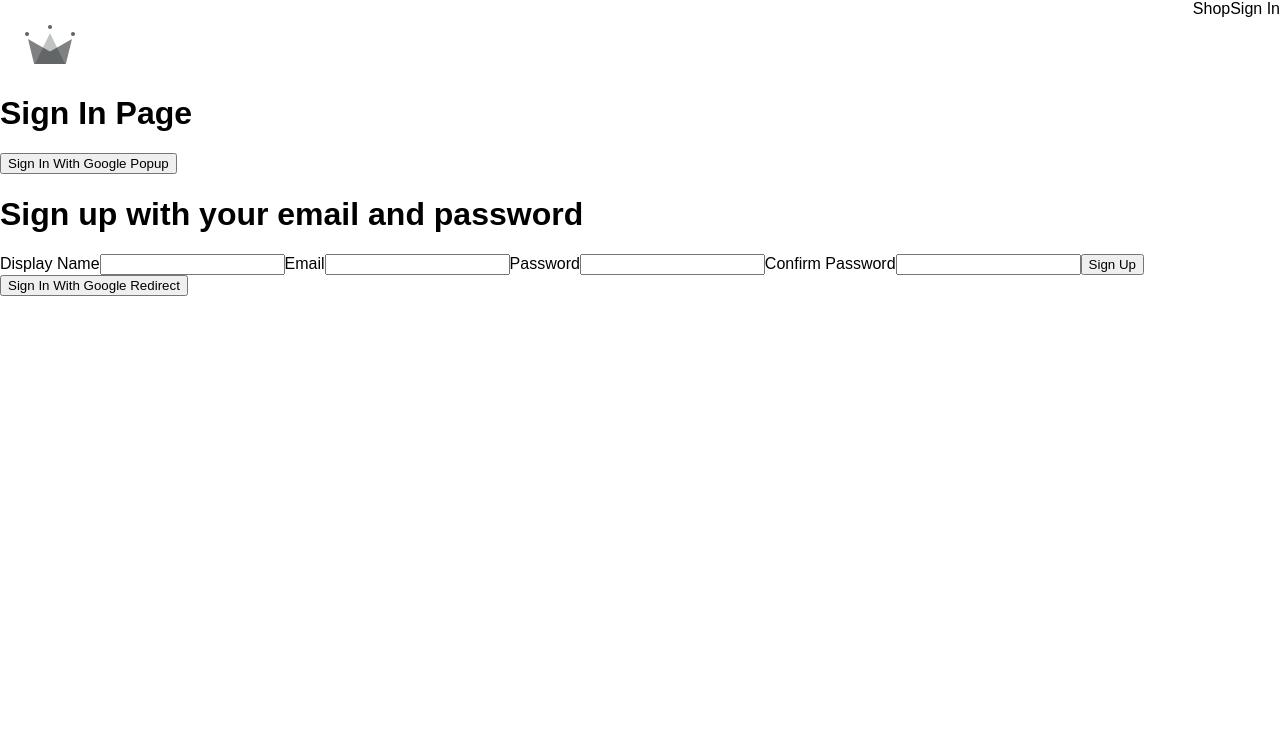
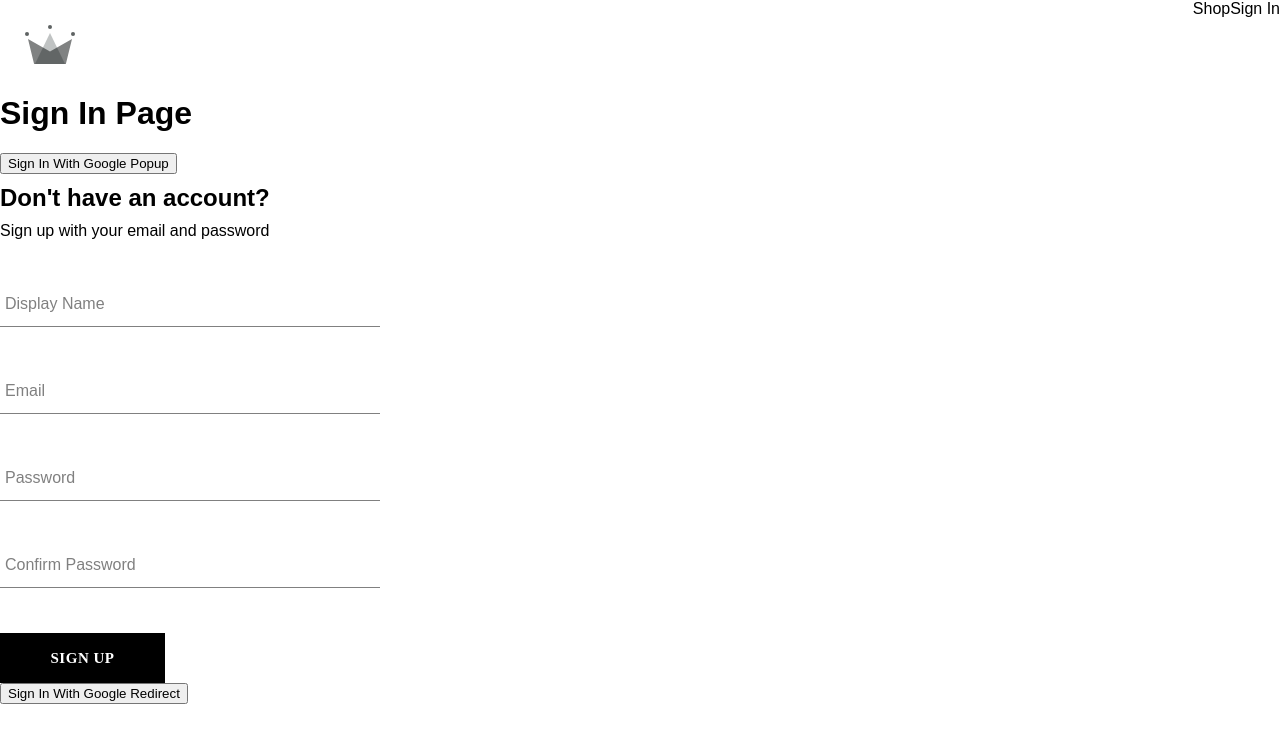
Before and after one commit to lingeorge88/E_commerceReact, a React (Create React App) app: page /sign-in in a window 1280 px wide. Shown: the top 742 px of the page. Built offline with nearby package versions, Linux system fonts and the light colour scheme; the HTML template or start-up script is replaced by a standard one.

Commit message:
added input, button, signup components

```diff
--- /dev/null
+++ b/src/components/button/button.component.jsx
@@ -0,0 +1,16 @@
+import React from 'react'
+import './button.styles.scss';
+
+const BUTTON_TYPE_CLASSES = {
+    google: 'google-sign-in',
+    inverted: 'inverted'
+}
+const Button = ({children, buttonType, ...otherProps}) => {
+  return (
+    <button className={`button-container ${BUTTON_TYPE_CLASSES[buttonType]}`}>
+        {children}
+    </button>
+  )
+}
+
+export default Button;
--- /dev/null
+++ b/src/components/button/button.styles.scss
@@ -0,0 +1,46 @@
+.button-container {
+    min-width: 165px;
+    width: auto;
+    height: 50px;
+    letter-spacing: 0.5px;
+    line-height: 50px;
+    padding: 0 35px 0 35px;
+    font-size: 15px;
+    background-color: black;
+    color: white;
+    text-transform: uppercase;
+    font-family: 'Press Start 2P';
+    font-weight: bolder;
+    border: none;
+    cursor: pointer;
+    display: flex;
+    justify-content: center;
+
+    &:hover {
+      background-color: white;
+      color: black;
+      border: 1px solid black;
+    }
+
+    &.google-sign-in {
+      background-color: #4285f4;
+      color: white;
+
+      &:hover {
+        background-color: #357ae8;
+        border: none;
+      }
+    }
+
+    &.inverted {
+      background-color: white;
+      color: black;
+      border: 1px solid black;
+
+      &:hover {
+        background-color: black;
+        color: white;
+        border: none;
+      }
+    }
+  }
--- /dev/null
+++ b/src/components/form-input/form-input.component.jsx
@@ -0,0 +1,15 @@
+import React from 'react'
+import './form-input.styles.scss';
+
+const FormInput = ({label, ...otherProps}) => {
+  return (
+    <div className='group'>
+        <input className='form-input' {...otherProps}/>
+        {label && (
+    <label className={`${otherProps.value.length ? 'shrink' : null} form-input-label`}>{label}</label> )}
+
+    </div>
+  )
+}
+
+export default FormInput;
--- /dev/null
+++ b/src/components/form-input/form-input.styles.scss
@@ -0,0 +1,54 @@
+$sub-color: grey;
+$main-color: black;
+
+@mixin shrinkLabel {
+  top: -14px;
+  font-size: 12px;
+  color: $main-color;
+}
+
+.group {
+  position: relative;
+  margin: 45px 0;
+
+  .form-input {
+    background: none;
+    background-color: white;
+    color: $sub-color;
+    font-size: 18px;
+    padding: 10px 10px 10px 5px;
+    display: block;
+    width: 100%;
+    border: none;
+    border-radius: 0;
+    border-bottom: 1px solid $sub-color;
+    margin: 25px 0;
+
+    &:focus {
+      outline: none;
+    }
+
+    &:focus ~ .form-input-label {
+      @include shrinkLabel();
+    }
+  }
+
+  input[type='password'] {
+    letter-spacing: 0.3em;
+  }
+
+  .form-input-label {
+    color: $sub-color;
+    font-size: 16px;
+    font-weight: normal;
+    position: absolute;
+    pointer-events: none;
+    left: 5px;
+    top: 10px;
+    transition: 300ms ease all;
+
+    &.shrink {
+      @include shrinkLabel();
+    }
+  }
+}
--- a/src/components/sign-up-form/sign-up-form.component.jsx
+++ b/src/components/sign-up-form/sign-up-form.component.jsx
@@ -1,57 +1,74 @@
 import React from 'react';
 import { useState } from 'react';
-import { auth, createAuthUserWithEmailAndPassword, createUserDocumentFromAuth} from '../../utils/firebase/firebase.utils';
+import {
+    createAuthUserWithEmailAndPassword,
+    createUserDocumentFromAuth,
+  } from '../../utils/firebase/firebase.utils';
 
+import FormInput from '../form-input/form-input.component';
+import Button from '../button/button.component';
+import './sign-up-form.styles.scss';
   const defaultFormFields = {
     displayName: '',
     email: '',
     password: '',
     confirmPassword: '',
-}
+  };
 
 const SignUpForm = () => {
 
     const [formFields, setFormFields] = useState(defaultFormFields);
-const {displayName, email, password, confirmPassword} = formFields;
-console.log(formFields);
+    const { displayName, email, password, confirmPassword } = formFields;
+
+    const resetFormFields = () => {
+      setFormFields(defaultFormFields);
+    };
 
     const handleSubmit = async (event) => {
       event.preventDefault();
-    if(password != confirmPassword){
-        alert("passwords do not match");
+
+      if (password !== confirmPassword) {
+        alert('passwords do not match');
         return;
       }
 
       try {
-        const {user} =createAuthUserWithEmailAndPassword(email, password);
-    } catch(error){
-        console.log(error);
+        const { user } = await createAuthUserWithEmailAndPassword(
+          email,
+          password
+        );
+
+        await createUserDocumentFromAuth(user, { displayName });
+        resetFormFields();
+      } catch (error) {
+        if (error.code === 'auth/email-already-in-use') {
+          alert('Cannot create user, email already in use');
+        } else {
+          console.log('user creation encountered an error', error);
         }
       }
+    };
 
     const handleChange = (event) => {
-    const {name, value} = event.target;
+      const { name, value } = event.target;
 
-    setFormFields({...formFields, [name]: value});
+      setFormFields({ ...formFields, [name]: value });
     };
 
 
   return (
-    <div>
-        <h1>Sign up with your email and password</h1>
+    <div className='sign-up-container'>
+        <h2>Don't have an account?</h2>
+        <span>Sign up with your email and password</span>
         <form onSubmit = {handleSubmit} >
-            <label htmlFor="">Display Name</label>
-            <input type ="text" required onChange={handleChange} name="displayName" value={displayName}/>
+            <FormInput label='Display Name' type ="text" required onChange={handleChange} name="displayName" value={displayName}/>
 
-            <label htmlFor="">Email</label>
-            <input type ="email" required onChange={handleChange} name="email" value={email}/>
+            <FormInput label='Email' type ="email" required onChange={handleChange} name="email" value={email}/>
 
-            <label htmlFor="">Password</label>
-            <input type = "password" required onChange={handleChange} name="password" value={password}/>
+            <FormInput label='Password' type = "password" required onChange={handleChange} name="password" value={password}/>
 
-            <label htmlFor="">Confirm Password</label>
-            <input type = "password" required onChange={handleChange} name="confirmPassword" value={confirmPassword}/>
-            <button type = 'submit'>Sign Up</button>
+            <FormInput label='Confirm Password' type = "password" required onChange={handleChange} name="confirmPassword" value={confirmPassword}/>
+            <Button type = 'submit'>Sign Up</Button>
         </form>
 
 
--- /dev/null
+++ b/src/components/sign-up-form/sign-up-form.styles.scss
@@ -0,0 +1,9 @@
+.sign-up-container {
+    display: flex;
+    flex-direction: column;
+    width: 380px;
+}
+
+h2 {
+    margin: 10px 0;
+}
--- a/src/utils/firebase/firebase.utils.js
+++ b/src/utils/firebase/firebase.utils.js
@@ -1,6 +1,12 @@
 import { initializeApp } from 'firebase/app';
-import { getAuth, signInWithRedirect, signInWithPopup, GoogleAuthProvider, createUserWithEmailAndPassword} from 'firebase/auth';
-import { getFirestore, doc, getDoc, setDoc} from 'firebase/firestore';
+import {
+  getAuth,
+  signInWithRedirect,
+  signInWithPopup,
+  GoogleAuthProvider,
+  createUserWithEmailAndPassword,
+} from 'firebase/auth';
+import { getFirestore, doc, getDoc, setDoc } from 'firebase/firestore';
 
 const firebaseConfig = {
     apiKey: "AIzaSyDU7zRWN3uk7KWqXybLVoaOOmDwkxt6Yn4",
@@ -12,43 +18,53 @@
   };
 
   // Initialize Firebase
-  const app = initializeApp(firebaseConfig);
+  const firebaseApp = initializeApp(firebaseConfig);
 
-  const provider = new GoogleAuthProvider();
+const googleProvider = new GoogleAuthProvider();
 
-  provider.setCustomParameters({
-    prompt: "select_account"
+googleProvider.setCustomParameters({
+  prompt: 'select_account',
 });
 
 export const auth = getAuth();
-  export const signInWithGooglePopup = () => signInWithPopup(auth, provider);
-  export const signInWithGoogleRedirect = () => signInWithRedirect(auth, provider);
+export const signInWithGooglePopup = () =>
+  signInWithPopup(auth, googleProvider);
+export const signInWithGoogleRedirect = () =>
+  signInWithRedirect(auth, googleProvider);
 
 export const db = getFirestore();
 
-  export const createUserDocumentFromAuth = async(userAuth, additionalInformation) => {
-    if(!userAuth)return;
+export const createUserDocumentFromAuth = async (
+  userAuth,
+  additionalInformation = {}
+) => {
+  if (!userAuth) return;
+
   const userDocRef = doc(db, 'users', userAuth.uid);
 
   const userSnapshot = await getDoc(userDocRef);
-    if(!userSnapshot.exists()) {
-        const { displayName, email} = userAuth;
+
+  if (!userSnapshot.exists()) {
+    const { displayName, email } = userAuth;
     const createdAt = new Date();
 
     try {
       await setDoc(userDocRef, {
-                displayName, email, createdAt, ...additionalInformation
+        displayName,
+        email,
+        createdAt,
+        ...additionalInformation,
       });
     } catch (error) {
-            console.log('error creating the user', error)
+      console.log('error creating the user', error.message);
     }
   }
 
   return userDocRef;
 };
 
-  export const createAuthUserWithEmailAndPassword = async(email, password) => {
-    if(!email || !password) return;
+export const createAuthUserWithEmailAndPassword = async (email, password) => {
+  if (!email || !password) return;
 
   return await createUserWithEmailAndPassword(auth, email, password);
-  }
+};
```
Lines whose indentation alone changed are shown as unchanged.
